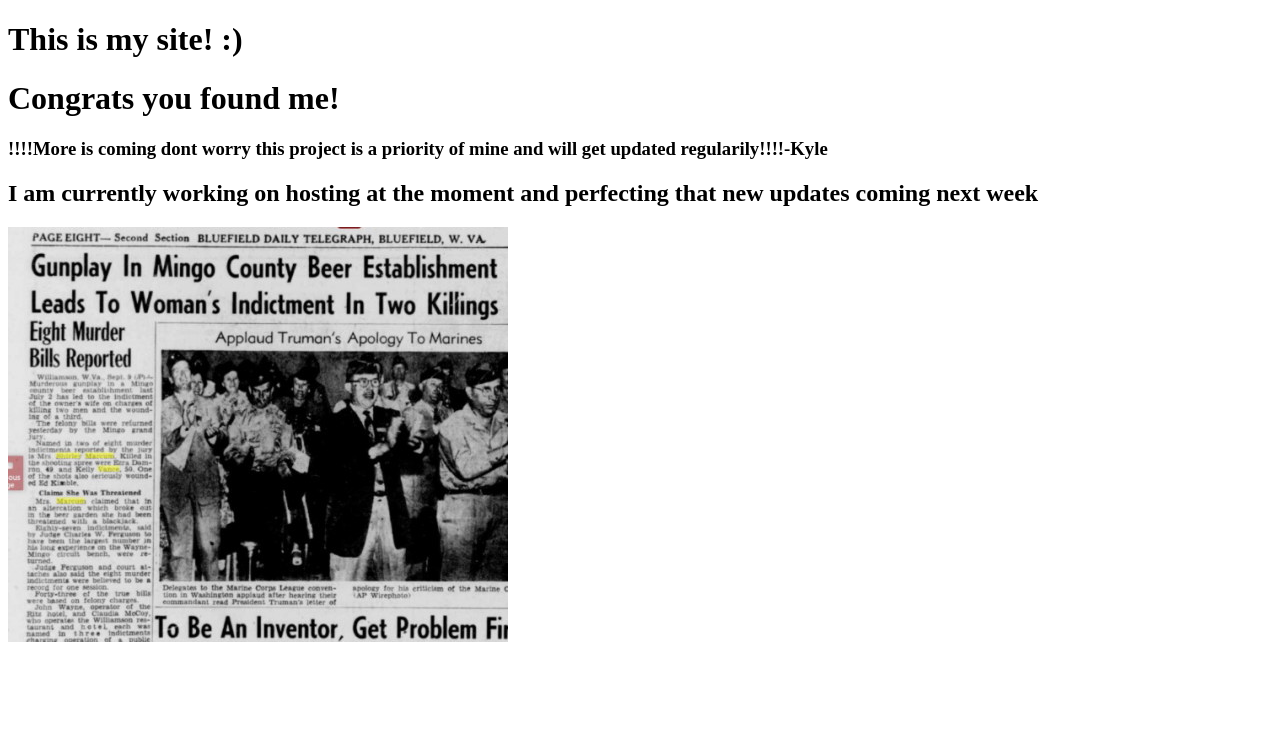
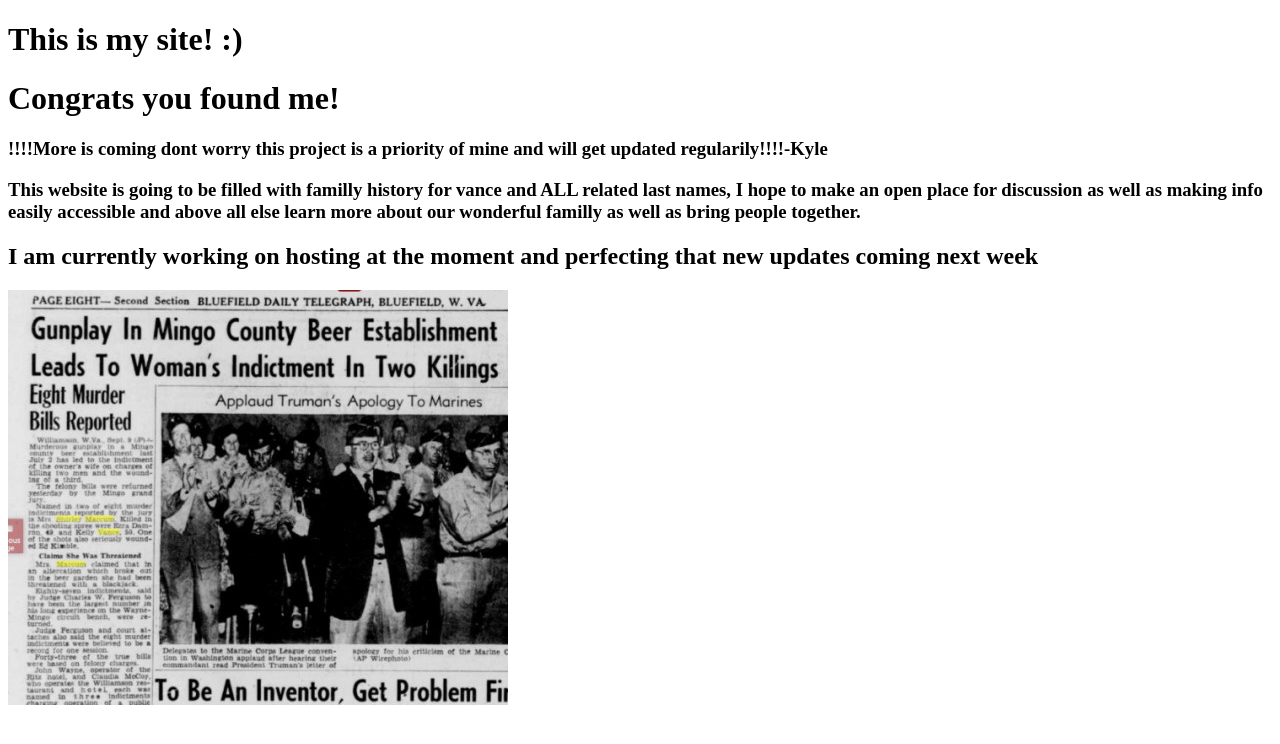
Before and after one commit to Fougal/Fougal.github.io, a plain HTML site: page index.html in a window 1280 px wide. Drawn offline with Linux system fonts and the light colour scheme.

Commit message:
Update index.html

```diff
--- a/index.html
+++ b/index.html
@@ -13,6 +13,7 @@
 		<h1>This is my site! :)</h1>
 		<h1>Congrats you found me!</h1>
 		<h3>!!!!More is coming dont worry this project is a priority of mine and will get updated regularily!!!!-Kyle</h3>
+		<h3>This website is going to be filled with familly history for vance and ALL related last names, I hope to make an open place for discussion as well as making info easily accessible and above all else learn more about our wonderful familly as well as bring people together.  </h3>
 			<div>
 				<div>
 
```
